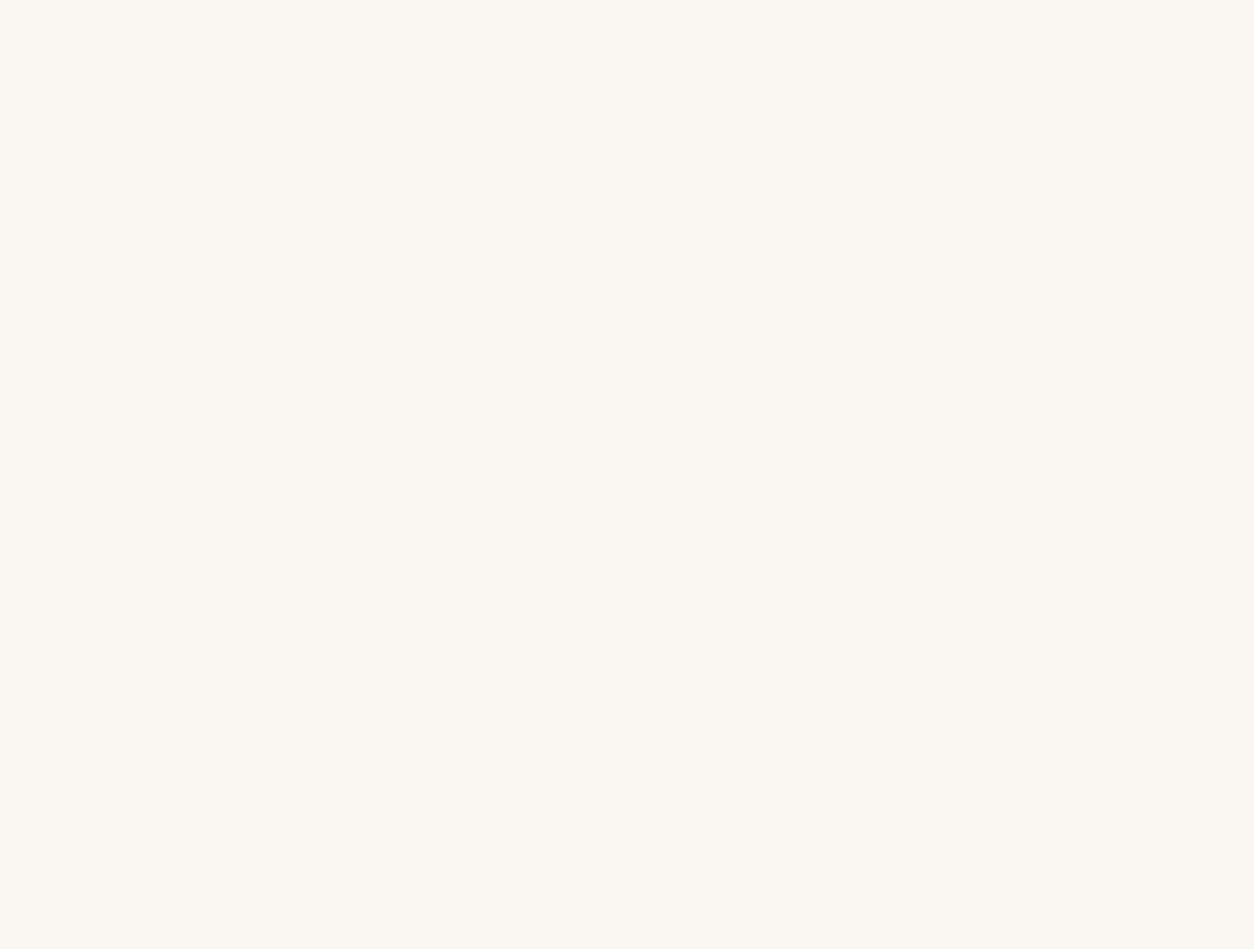
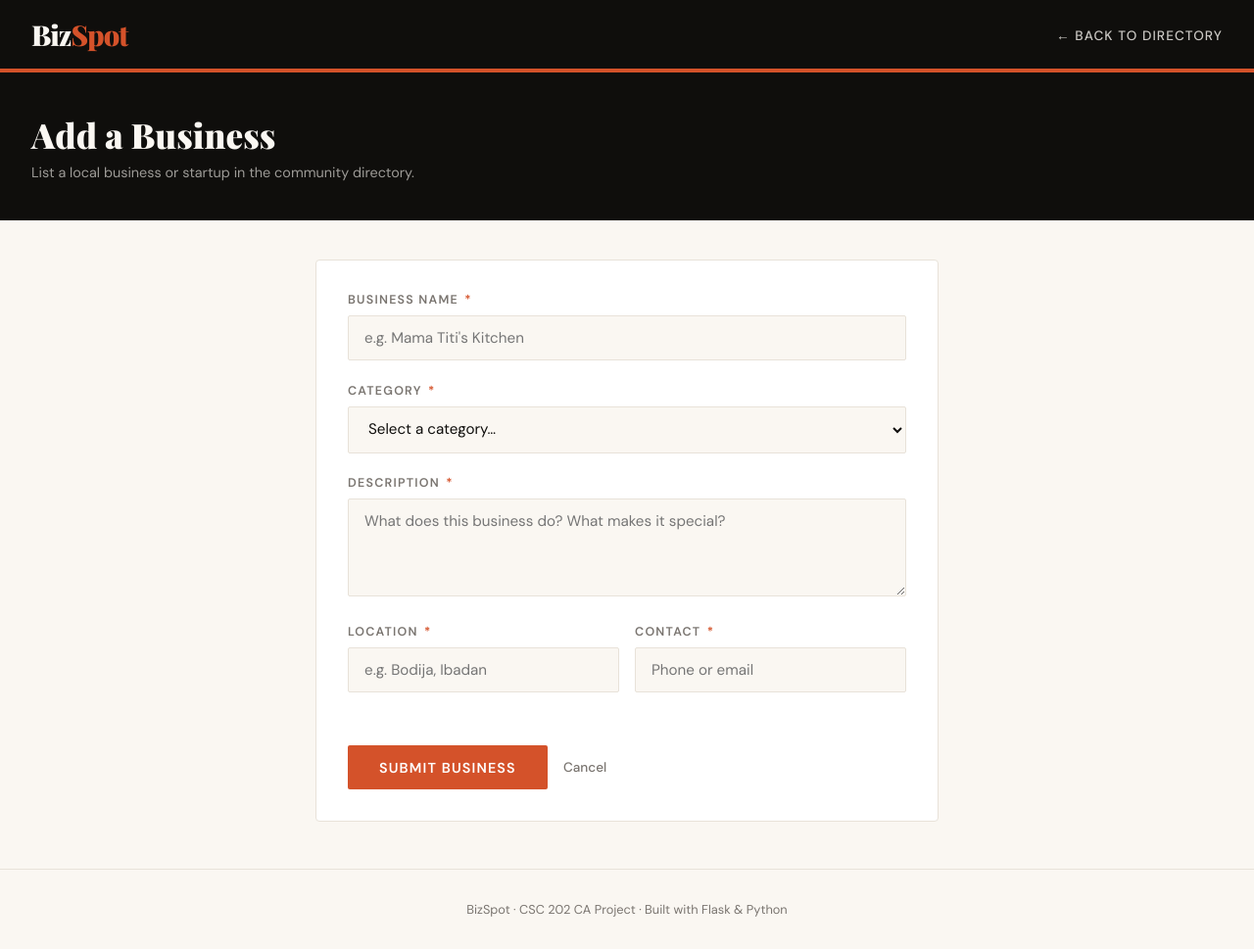
Before and after one commit to alhajikhalil/Business-CA-Test, a Flask app: page /add in a window 1280 px wide. Before the commit the page is empty. Shown: the whole page at 98% size. Before the commit the page ends 800 px from the top, so only its background shows below. Run offline with Flask 3, Linux system fonts and the light colour scheme.

Commit message:
Added selection loop, implement sticky logic for description and location, add form submission and cancel buttons and added project footer with students credentials

```diff
--- a/Templates/add.html
+++ b/Templates/add.html
@@ -186,3 +186,82 @@
       border-top: 1px solid var(--border);
       margin-top: 3rem;
     }
+
+ </style>
+</head>
+<body>
+
+<header>
+  <div class="logo">Biz<span>Spot</span></div>
+  <nav>
+    <a href="/">← Back to Directory</a>
+  </nav>
+</header>
+
+<div class="page-hero">
+  <h1>Add a Business</h1>
+  <p>List a local business or startup in the community directory.</p>
+</div>
+
+<div class="container">
+
+  {% with messages = get_flashed_messages(with_categories=true) %}
+    {% if messages %}
+      <div class="flash-zone">
+        {% for category, message in messages %}
+          <div class="flash {{ category }}">{{ message }}</div>
+        {% endfor %}
+      </div>
+    {% endif %}
+  {% endwith %}
+
+  <div class="form-card">
+    <form action="/add" method="POST">
+
+      <div class="form-group">
+        <label>Business Name <span class="required">*</span></label>
+        <input type="text" name="name" placeholder="e.g. Mama Titi's Kitchen" value="{{ form_data.get('name', '') }}" required />
+      </div>
+
+      <div class="form-group">
+        <label>Category <span class="required">*</span></label>
+        <select name="category" required>
+          <option value="" disabled {% if not form_data.get('category') %}selected{% endif %}>Select a category…</option>
+          {% set cats = ['Food & Beverage', 'Education & Tech', 'Agriculture', 'Transport & Delivery', 'Services', 'Health & Wellness', 'Fashion & Retail', 'Finance & Fintech', 'Manufacturing', 'Creative & Media', 'Other'] %}
+          {% for cat in cats %}
+            <option value="{{ cat }}" {% if form_data.get('category') == cat %}selected{% endif %}>{{ cat }}</option>
+          {% endfor %}
+        </select>
+      </div>
+
+      <div class="form-group">
+        <label>Description <span class="required">*</span></label>
+        <textarea name="description" placeholder="What does this business do? What makes it special?">{{ form_data.get('description', '') }}</textarea>
+      </div>
+
+      <div class="form-row">
+        <div class="form-group">
+          <label>Location <span class="required">*</span></label>
+          <input type="text" name="location" placeholder="e.g. Bodija, Ibadan" value="{{ form_data.get('location', '') }}" required />
+        </div>
+
+        <div class="form-group">
+          <label>Contact <span class="required">*</span></label>
+          <input type="text" name="contact" placeholder="Phone or email" value="{{ form_data.get('contact', '') }}" required />
+        </div>
+      </div>
+
+      <div class="submit-row">
+        <button type="submit" class="btn-submit">Submit Business</button>
+        <a href="/" class="btn-cancel">Cancel</a>
+      </div>
+
+    </form>
+  </div>
+
+</div>
+
+<footer>BizSpot · CSC 202 CA Project · Built with Flask &amp; Python</footer>
+
+</body>
+</html>
```
